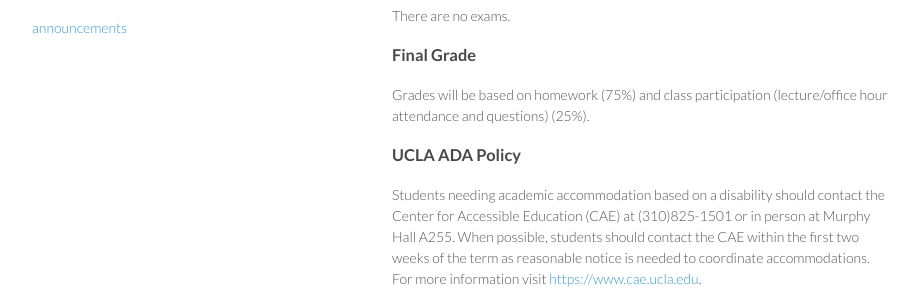
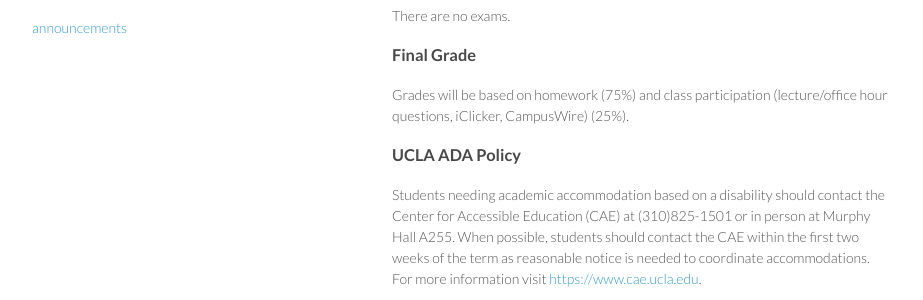
Before and after one commit to ucla-biostat-257/2024spring, a Jekyll site: the page built from syllabus/syllabus.md, in a window 1280 px wide and 900 px high, scrolled down 1390 px. Shown: the part 174-474 px from the top of the window, without its empty margins (178-1101 px from the left). Built offline with Jekyll 4.4.1, drawn with Linux system fonts in a browser that asks for light colours.

Commit message:
add iClicker and CampusWire

```diff
--- a/syllabus/syllabus.md
+++ b/syllabus/syllabus.md
@@ -73,7 +73,7 @@ There are no exams.
 
 ### Final Grade
 
-Grades will be based on homework (75%) and class participation (lecture/office hour attendance and questions) (25%).
+Grades will be based on homework (75%) and class participation (lecture/office hour questions, iClicker, CampusWire) (25%).
 
 ### UCLA ADA Policy
 
```
